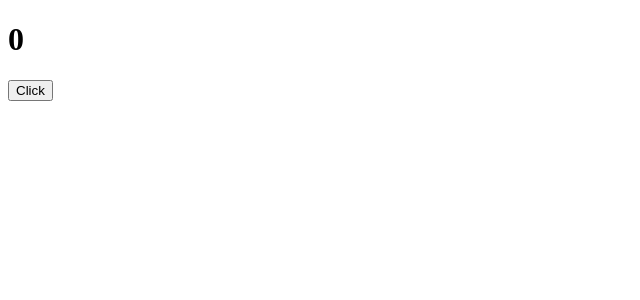
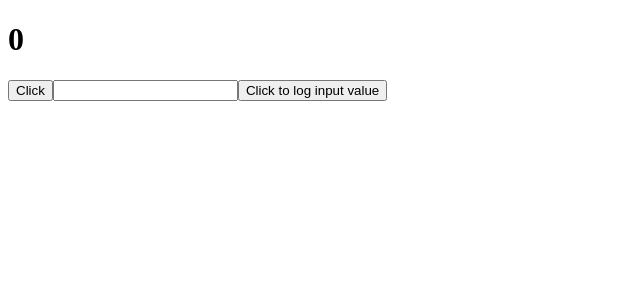
Before and after one commit to Soifka/09.12.2022-cra, a React (Create React App) app: page / in a window 1280 px wide. Shown: the top 300 px of the page, without its empty margins (0-640 px from the left). Built offline with nearby package versions, Linux system fonts and the light colour scheme.

Commit message:
useCallback practice

```diff
--- a/src/components/SandboxComponent/index.js
+++ b/src/components/SandboxComponent/index.js
@@ -2,6 +2,7 @@ import React, { useState, useCallback } from 'react';
 
 const Clicker = () => {
     const [click, setClick] = useState(0);
+    const [value, setValue] = useState('');
 
     // const clickHandler = () => {
     //     setClick(click + 1);
@@ -9,12 +10,27 @@ const Clicker = () => {
 
     const handler = useCallback(() => {
         setClick(click => click + 1);
-    }, [])
+    }, []);
+
+    const changeHandler = ({target: {value}}) => {
+        setValue(value);
+    }
+
+    const logValue = useCallback(() => {
+        let sum = 0;
+        for (let i = 0; i < 400000000; i++) {
+            sum += i;
+        }
+
+        console.log(value)
+    }, [value]);
 
     return (
         <>
             <h1>{click}</h1>
             <button onClick={handler}>Click</button>
+            <input type='text' value={value} onChange={changeHandler} />
+            <button onClick={logValue}>Click to log input value</button>
         </>
     );
 }
```
